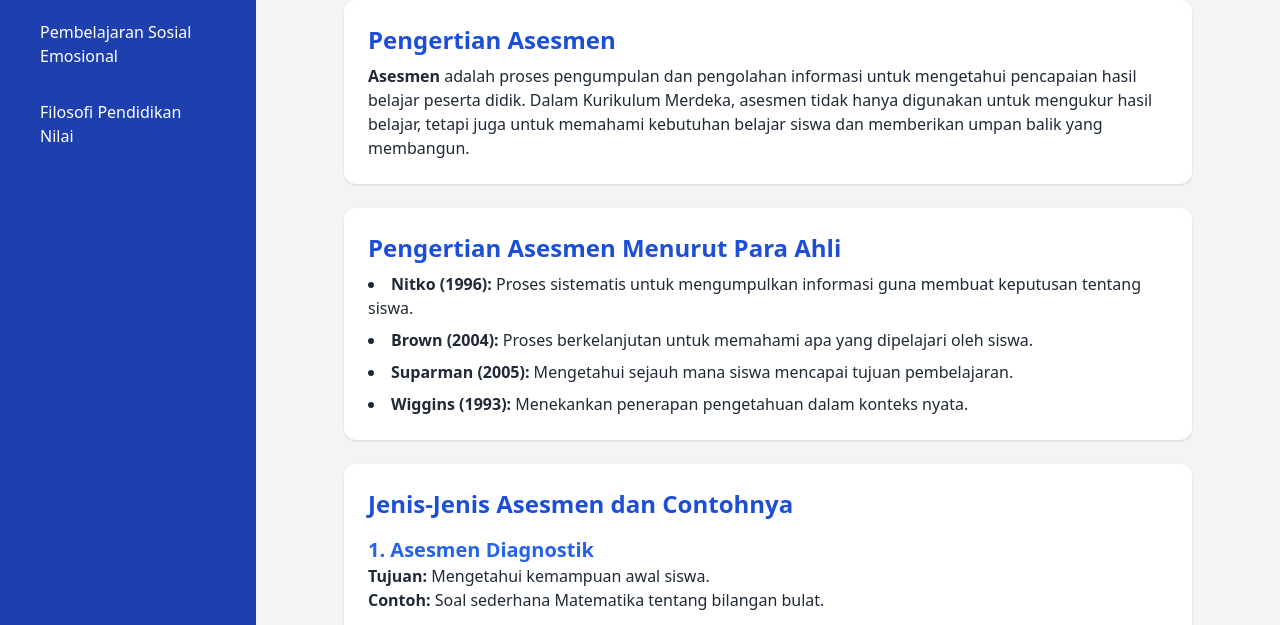
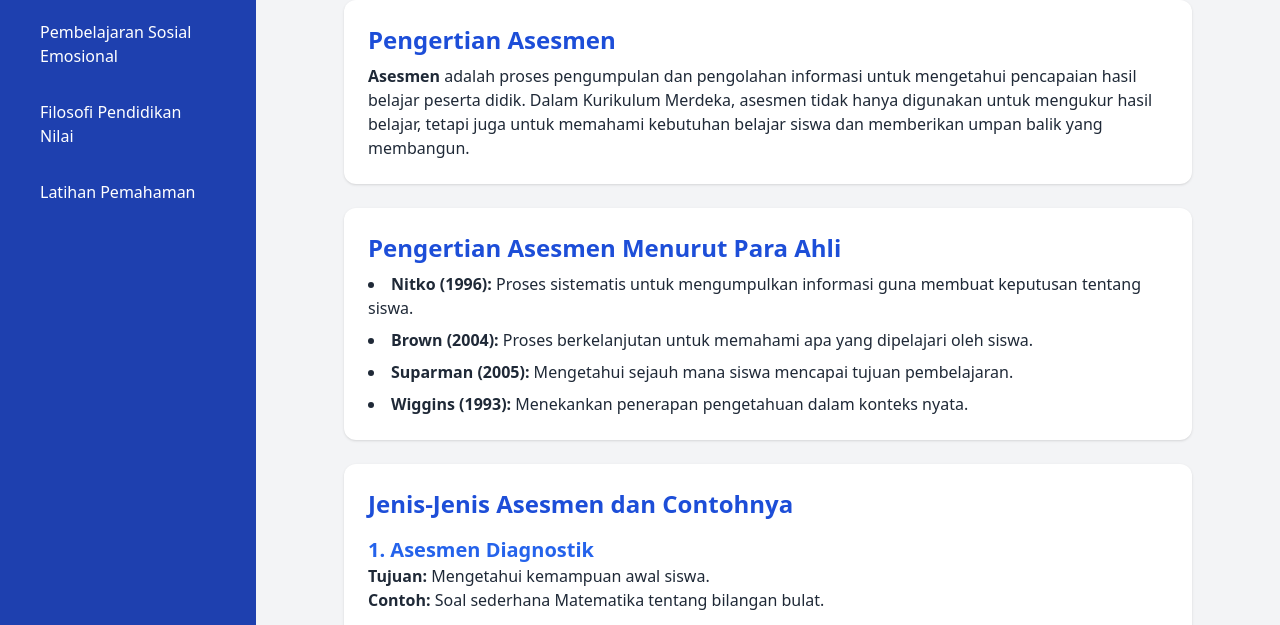
Before and after one commit to smpnegeri10banawaselatan-dev/belajar, a plain HTML site: page index.html in a window 1280 px wide. Shown: the part 120-745 px from the top of the page. Drawn offline with nearby package versions, Linux system fonts and the light colour scheme.

Commit message:
Update index.html

```diff
--- a/index.html
+++ b/index.html
@@ -17,6 +17,7 @@
         <a href="asesmen.html" class="block bg-blue-600 px-4 py-2 rounded text-white font-semibold">Asesmen</a>
         <a href="sosial-emosional.html" class="block hover:bg-blue-700 px-4 py-2 rounded">Pembelajaran Sosial Emosional</a>
         <a href="filosofi-nilai.html" class="block hover:bg-blue-700 px-4 py-2 rounded">Filosofi Pendidikan Nilai</a>
+        <a href="soal.html" class="block hover:bg-blue-700 px-4 py-2 rounded">Latihan Pemahaman</a>
       </nav>
     </aside>
 
```
